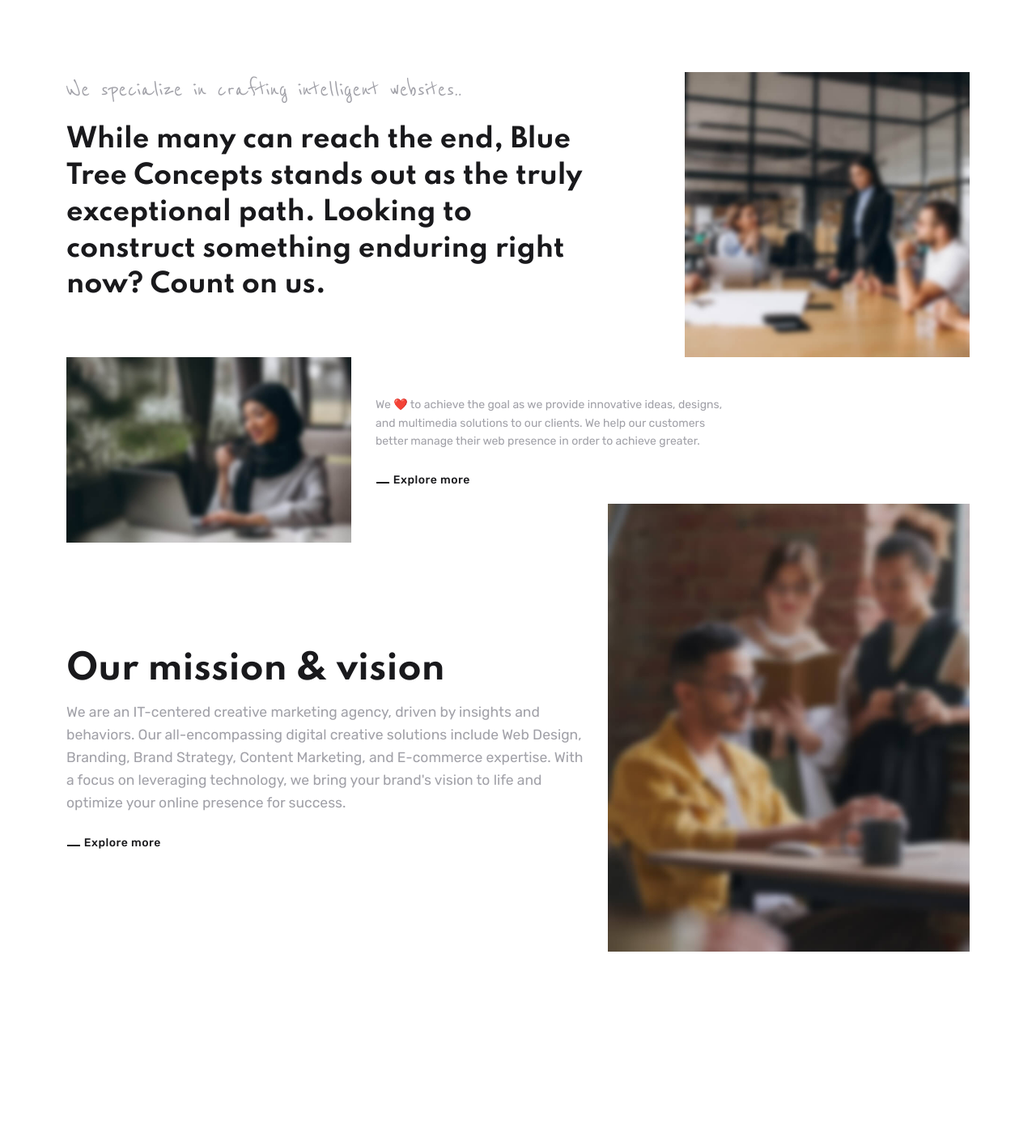
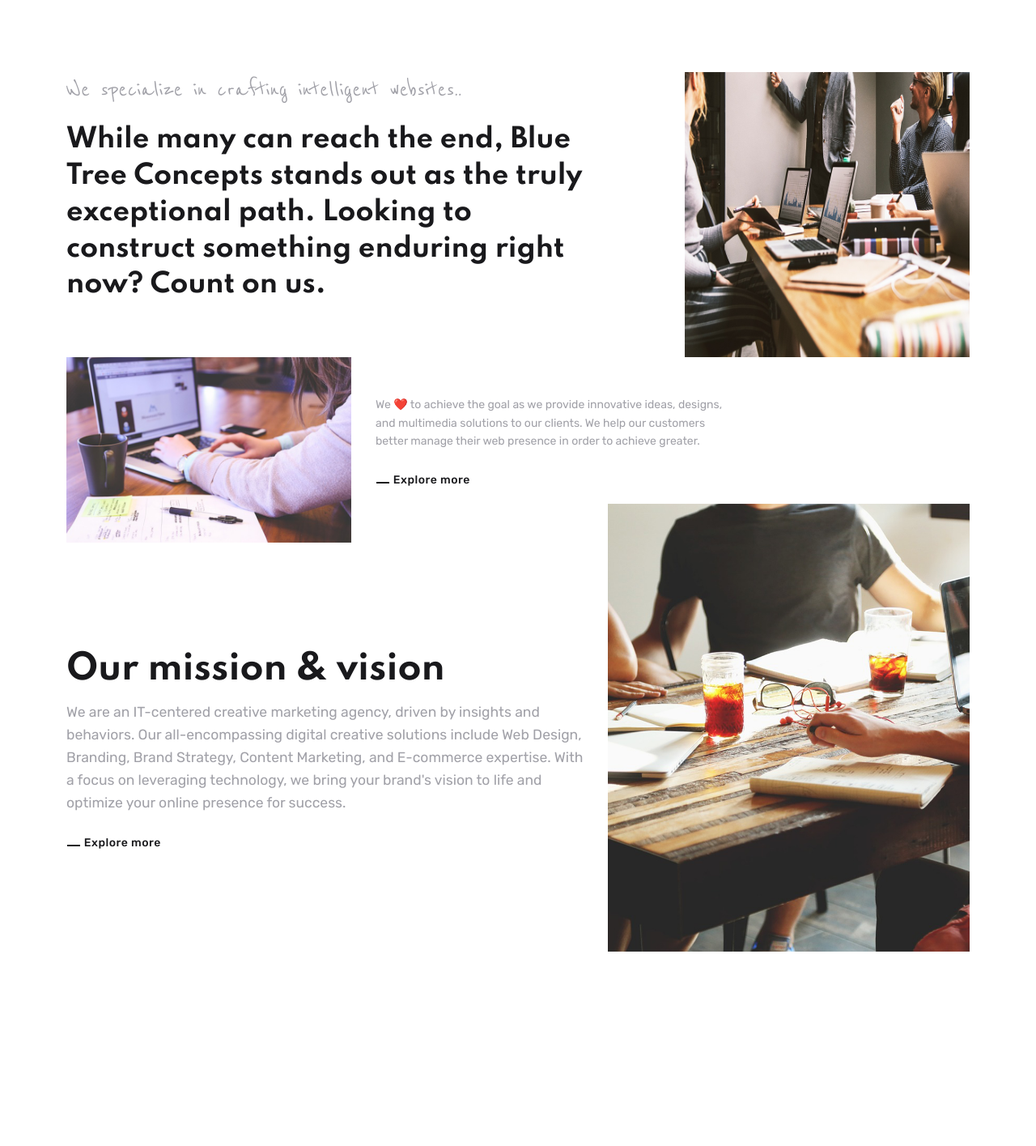
Before and after one commit to mdomeracki231994/mc_data_trends, a Django app: page / in a window 1280 px wide. Shown: the part 1358-2773 px from the top of the page at 81% size. Run offline with Django 4.2, Linux system fonts and the light colour scheme; some libraries are stand-ins or nearby versions.

Commit message:
Adding images to home page

```diff
--- a/templates/website/index.html
+++ b/templates/website/index.html
@@ -98,13 +98,13 @@
                             exceptional path. Looking to construct something enduring right now? Count on us.</h2>
                     </div>
                     <div class="col-md-5 col-lg-4">
-                        <img class="rounded" src="{% static 'images/about/06.jpg' %}" alt="">
+                        <img class="rounded" src="{% static 'images/about/06.png' %}" alt="">
                     </div>
                 </div>
                 <!-- About more -->
                 <div class="row">
                     <div class="col-md-5 col-lg-4">
-                        <img class="rounded mt-5 mt-lg-0" src="{% static 'images/about/10.jpg' %}" alt="">
+                        <img class="rounded mt-5 mt-lg-0" src="{% static 'images/about/07.png' %}" alt="">
                     </div>
                     <div class="col-md-7 col-lg-5">
                         <p class="mt-5">We ❤️ to achieve the goal as we provide innovative ideas, designs, and
@@ -125,7 +125,7 @@
                         <a href="{% url 'website:about' %}" class="btn btn-line text-dark">Explore more</a>
                     </div>
                     <div class="col-md-5">
-                        <img class="rounded mt-5 mt-lg-n5" src="{% static 'images/about/07.jpg' %}" alt="">
+                        <img class="rounded mt-5 mt-lg-n5" src="{% static 'images/about/10.png' %}" alt="">
                     </div>
                 </div>
             </div>
```
Also changed, not shown: static/images/about/06.png (added), static/images/about/07.png (added), static/images/about/10.png (added).
